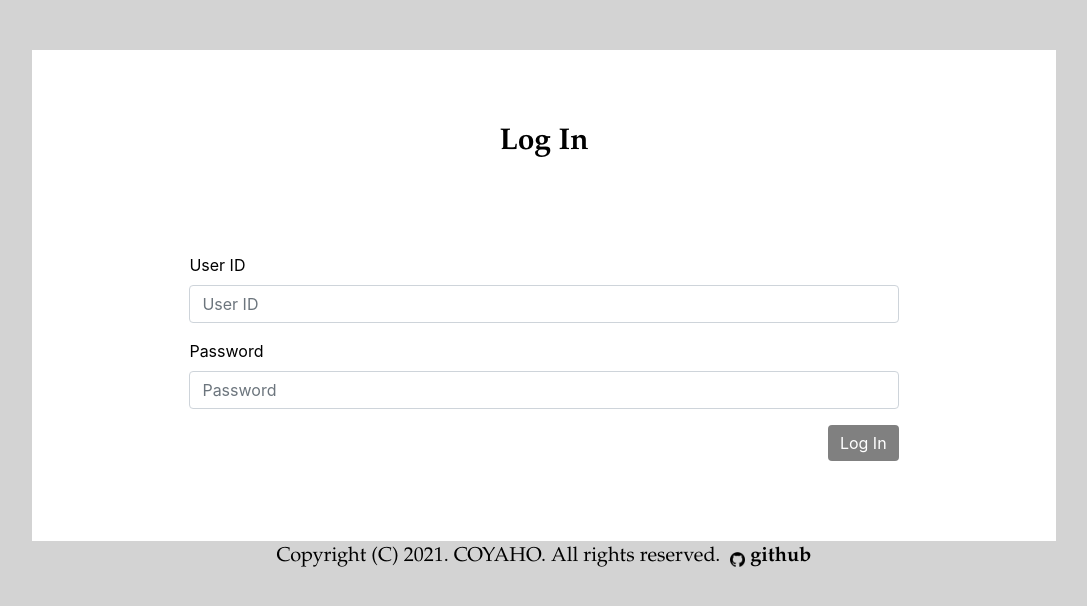
After one commit to CSID-DGU/2021-2-CSC4031-COYAHO, a Flask app: page /login in a window 1280 px wide. The commit adds this page. Shown: the top 606 px of the page, without its empty margins (96-1183 px from the left). Run offline with Flask 2, Linux system fonts and the light colour scheme; some libraries are stand-ins or nearby versions.

Commit message:
login & logout

```diff
--- a/web/app.py
+++ b/web/app.py
@@ -2,51 +2,62 @@ from flask import Flask, render_template, request, redirect
 from models import db
 import os
 from models import Fcuser
+from flask import session
+from flask_wtf.csrf import CSRFProtect
+from forms import RegisterForm, LoginForm
 app = Flask(__name__)
 
 @app.route('/')
 def index():
-    return render_template("index.html")
+    userid = session.get('userid', None)
+    return render_template("index.html", userid=userid)
 
 @app.route('/register', methods=['GET','POST'])
 def register():
-    if request.method == 'GET':
-        return render_template("register.html")
-    else:
-        userid = request.form.get('userid')
-        grafana_ip = request.form.get('grafana_ip')
-        password = request.form.get('password')
-        re_password = request.form.get('re_password')
-        print(password)
+    form = RegisterForm()
+    if form.validate_on_submit():
+        fcuser = Fcuser()
+        fcuser.userid = form.data.get('userid')
 
-        if not (userid and grafana_ip and password and re_password) :
-            return "모두 입력해주세요"
-        elif password != re_password:
-            return "비밀번호를 확인해주세요"
-        else:
-            fcuser = Fcuser()
-            fcuser.password = password
-            fcuser.userid = userid
-            fcuser.grafana_ip = grafana_ip
-            db.session.add(fcuser)
-            db.session.commit()
-            return "회원가입 완료"
+        fcuser.password = form.data.get('password')
+        fcuser.grafana_ip = form.data.get('grafana_ip')
 
-    # return redirect(url_for('/register'))
+        print(fcuser.userid,fcuser.password)
+        db.session.add(fcuser)
+        db.session.commit()
+        return render_template('index.html')
+    return render_template('register.html', form=form)
+
+@app.route('/login', methods=['GET','POST'])
+def login():
+    form = LoginForm()
+    if form.validate_on_submit():
+        session['userid'] = form.data.get('userid')
+
+        return redirect('/')
+    return render_template('login.html', form=form)
+
+@app.route('/logout',methods=['GET'])
+def logout():
+    session.pop('userid',None)
+    return redirect('/')
 
 @app.route('/aws')
 def aws():
-    users = Fcuser.query.filter_by(userid='test').all()
+    userid = session.get('userid', None)
+    users = Fcuser.query.filter_by(userid=userid).all()
     return render_template('aws.html', users = users)
 
 @app.route('/azure')
 def azure():
-    users = Fcuser.query.filter_by(userid='test').all()
+    userid = session.get('userid', None)
+    users = Fcuser.query.filter_by(userid=userid).all()
     return render_template('azure.html', users = users)
 
 @app.route('/gcp')
 def gcp():
-    users = Fcuser.query.filter_by(userid='test').all()
+    userid = session.get('userid', None)
+    users = Fcuser.query.filter_by(userid=userid).all()
     return render_template('gcp.html', users = users)
 
 if __name__ == "__main__":
@@ -55,6 +66,10 @@ if __name__ == "__main__":
     app.config['SQLALCHEMY_DATABASE_URI'] = 'sqlite:///' + dbfile
     app.config['SQLALCHEMY_COMMIT_ON_TEARDOWN'] = True
     app.config['SQLALCHEMY_TRACK_MODIFICATIONS'] = False
+    app.config['SECRET_KEY'] = 'wcsfeufhwiquehfdx'
+
+    csrf = CSRFProtect()
+    csrf.init_app(app)
 
     db.init_app(app)
     db.app = app
--- /dev/null
+++ b/web/forms.py
@@ -0,0 +1,26 @@
+from flask_wtf import FlaskForm
+from models import Fcuser
+from wtforms import StringField, PasswordField
+from wtforms.validators import DataRequired, EqualTo
+
+class RegisterForm(FlaskForm):
+    userid = StringField('userid', validators=[DataRequired()])
+    # username = StringField('username', validators=[DataRequired()])
+    grafana_ip = StringField('grafana_ip', validators=[DataRequired()])
+    password = PasswordField('password', validators=[DataRequired(), EqualTo('re_password')]) #equalTo("필드네임")
+    re_password = PasswordField('re_password', validators=[DataRequired()])
+
+
+class LoginForm(FlaskForm):
+    class UserPassword(object):
+        def __init__(self, message=None):
+            self.message = message
+        def __call__(self,form,field):
+            userid = form['userid'].data
+            password = field.data
+            fcuser = Fcuser.query.filter_by(userid=userid).first()
+            if fcuser.password != password:
+                # raise ValidationError(message % d)
+                raise ValueError('Wrong password')
+    userid = StringField('userid', validators=[DataRequired()])
+    password = PasswordField('password', validators=[DataRequired(), UserPassword()])
--- a/web/static/style.css
+++ b/web/static/style.css
@@ -58,7 +58,7 @@ body{
 	display: block;
 	padding: 10px;
 	margin: 10px;
-	/*	text-align: center;*/
+	/* text-align: center; */
 }
 
 .box-1 {
@@ -75,7 +75,7 @@ body{
 /*	background-color: red;*/
 	padding: 5px;
 	margin: 5px;
-	width: 30%;
+	width: 20%;
 	height:30%;
 }
 
@@ -113,18 +113,69 @@ body{
 	height: 80%;
 	min-height: 100px;
 	background-color: lightgrey;
-	opacity: 0.5;
+	opacity: 0.65;
 	border-radius: 10px;
 	text-align: center;
+
+	position: relative;
+	display: flex;
+	flex-wrap: wrap;
+	align-items: center;
+	justify-content: center;
 }
 
-.button-1{
+/* .button-1{
 	color: white;
 	background: green;
 	outline: none;
 	box-shadow: none;
-	border-radius: 5px;
+	padding: 0 10px 0 10px;
+	margin: 50px;
+
+} */
+
+.btn-logout{
+	color: black;
+	font-weight: bold;
 }
+
+.btn-logout a:link{
+	text-decoration: none;
+	color: black;
+}
+
+.btn-logout a:visited{
+	text-decoration: none;
+	color: black;
+}
+
+.btn-grad {
+	background-image: linear-gradient(to right, #485563 0%, #29323c  51%, #485563  100%)
+}
+
+.btn-grad {
+	font-weight: bold;
+   cursor: pointer;
+   margin: 10px;
+   padding: 15px 45px;
+   text-align: center;
+   text-transform: uppercase;
+   transition: 0.5s;
+   background-size: 200% auto;
+   color: white;
+   box-shadow: 0 0 20px #eee;
+   border-radius: 5px;
+   display: block;
+   border:none;
+   outline: none;
+   box-shadow: none;
+ }
+
+ .btn-grad:hover {
+   background-position: right center; /* change the direction of the change here */
+   color: #fff;
+   text-decoration: none;
+ }
 
 footer{
 	width: 100%;
--- a/web/templates/aws.html
+++ b/web/templates/aws.html
@@ -42,7 +42,11 @@
 		∨ 네트워크
 	</div>
 	<!-- 초당 네트워크 트래픽, API 호출 -->
-	<div class="container">
+	<div class="container" style="	position: relative;
+	display: flex;
+	flex-wrap: wrap;
+	align-items: center;
+	justify-content: space-around;">
 		<div class="box-2">
 			<iframe src="http://{{user.grafana_ip}}/d-solo/aws/aws?orgId=1&refresh=5s&theme=light&panelId=333" width="100%"
 				height="100%" frameborder="0"></iframe>
--- a/web/templates/azure.html
+++ b/web/templates/azure.html
@@ -42,7 +42,11 @@
 		∨ 네트워크
 	</div>
 	<!-- 초당 네트워크 트래픽, API 호출 -->
-	<div class="container">
+	<div class="container" style="	position: relative;
+	display: flex;
+	flex-wrap: wrap;
+	align-items: center;
+	justify-content: space-around;">
 		<div class="box-2">
 			<iframe src="http://{{user.grafana_ip}}/d-solo/azure/azure?orgId=1&refresh=5s&theme=light&panelId=333" width="100%"
 				height="100%" frameborder="0"></iframe>
--- a/web/templates/gcp.html
+++ b/web/templates/gcp.html
@@ -42,7 +42,11 @@
 		∨ 네트워크
 	</div>
 	<!-- 초당 네트워크 트래픽, API 호출 -->
-	<div class="container">
+	<div class="container" style="	position: relative;
+	display: flex;
+	flex-wrap: wrap;
+	align-items: center;
+	justify-content: space-around;">
 		<div class="box-2">
 			<iframe src="http://{{user.grafana_ip}}/d-solo/gcp/gcp?orgId=1&refresh=5s&theme=light&panelId=333" width="100%"
 				height="100%" frameborder="0"></iframe>
--- /dev/null
+++ b/web/templates/login.html
@@ -0,0 +1,60 @@
+<!DOCTYPE html>
+<html>
+
+<head>
+    <title>Log In</title>
+    <!-- <link href="style.css" type="text/css" rel="stylesheet"> -->
+    <link rel="stylesheet" href="{{ url_for('static', filename='style.css') }}">
+    <meta charset="UTF-8">
+    <meta name="viewport" content="width=device-width, initial-scale=1.0">
+    <meta http-equiv="X-UA-Compatible" content="ie=edge">
+    <title>Document</title>
+    <link rel="stylesheet" href="https://stackpath.bootstrapcdn.com/bootstrap/4.4.1/css/bootstrap.min.css"
+        integrity="sha384-Vkoo8x4CGsO3+Hhxv8T/Q5PaXtkKtu6ug5TOeNV6gBiFeWPGFN9MuhOf23Q9Ifjh" crossorigin="anonymous">
+    <script src="https://code.jquery.com/jquery-3.4.1.slim.min.js"
+        integrity="sha384-J6qa4849blE2+poT4WnyKhv5vZF5SrPo0iEjwBvKU7imGFAV0wwj1yYfoRSJoZ+n"
+        crossorigin="anonymous"></script>
+    <script src="https://cdn.jsdelivr.net/npm/popper.js@1.16.0/dist/umd/popper.min.js"
+        integrity="sha384-Q6E9RHvbIyZFJoft+2mJbHaEWldlvI9IOYy5n3zV9zzTtmI3UksdQRVvoxMfooAo"
+        crossorigin="anonymous"></script>
+    <script src="https://stackpath.bootstrapcdn.com/bootstrap/4.4.1/js/bootstrap.min.js"
+        integrity="sha384-wfSDF2E50Y2D1uUdj0O3uMBJnjuUD4Ih7YwaYd1iqfktj0Uod8GCExl3Og8ifwB6"
+        crossorigin="anonymous"></script>
+</head>
+
+<body style="background-color: lightgray; color: black;">
+    <div class="box-home" style="margin-top: 50px;">
+        <div class="title-2" style="text-align: center;">Log In</div>
+        <div class="box-home-inner" style="opacity: 1; text-align: left; background-color: white;">
+            <div class="container">
+                <div class="row mt-5">
+                    <div class="col-12">
+                        <form method="POST">
+                            {{form.csrf_token}}
+                            <div class="form-group">
+                                {{form.userid.label("User ID")}}
+                                {{form.userid(class="form-control", placeholder="User ID")}}
+                            </div>
+
+                            <div class="form-group">
+                                {{form.password.label("Password")}}
+                                {%if form.password.errors%}
+                                {{form.password.errors.0}}
+                                {%endif%}
+                                {{form.password(class="form-control", placeholder="Password")}}
+                            </div>
+                            <button type="submit" class="btn btn-primary" style="background-color: grey; border-style: none; float: right;">Log In</button>
+                        </form>
+                    </div>
+                </div>
+            </div>
+        </div>
+    </div>
+    <footer>
+        Copyright (C) 2021. COYAHO. All rights reserved.&nbsp;
+        <a href="https://github.com/CSID-DGU/2021-2-CSC4031-COYAHO"><img
+                src="{{ url_for('static', filename='media/git.png')}}"></a>&nbsp;<span>github</span>
+    </footer>
+</body>
+
+</html>
```
Also changed, not shown: web/templates/index.html (+11 -5 lines), web/templates/register.html (+18 -47 lines), web/README.md (added).
